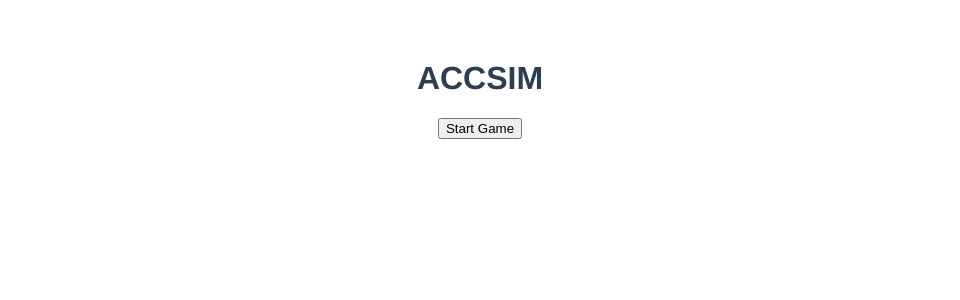
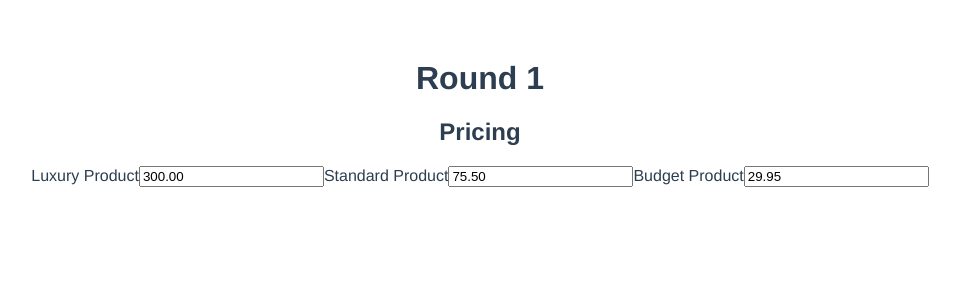
Before and after one commit to proman21/accsim, a Vue app: page /#/simulator in a window 1280 px wide. Shown: the top 300 px of the page, without its empty margins (160-1120 px from the left). Built offline with nearby package versions, Linux system fonts and the light colour scheme.

Commit message:
Add some work towards a basic structure
Added vue-router, configured the vue-cli builder, and added components
for some interactive elements.

```diff
--- a/package.json
+++ b/package.json
@@ -8,7 +8,8 @@
     "lint": "vue-cli-service lint"
   },
   "dependencies": {
-    "vue": "^2.5.13"
+    "vue": "^2.5.13",
+    "vue-router": "^3.0.1"
   },
   "devDependencies": {
     "@vue/cli-plugin-babel": "^3.0.0-beta.6",
--- a/public/index.html
+++ b/public/index.html
@@ -11,7 +11,9 @@
     <noscript>
       <strong>We're sorry but accsim doesn't work properly without JavaScript enabled. Please enable it to continue.</strong>
     </noscript>
-    <div id="app"></div>
+    <div id="app">
+      <router-view></router-view>
+    </div>
     <!-- built files will be auto injected -->
   </body>
 </html>
--- a/src/App.vue
+++ b/src/App.vue
@@ -1,17 +1,15 @@
 <template>
   <div id="app">
-    <StartScreen msg="ACCSIM"/>
+    <h1>ACCSIM</h1>
+    <router-link :to="{ path: '/simulator', params: {} }">
+      <button>Start Game</button>
+    </router-link>
   </div>
 </template>
 
 <script>
-import StartScreen from './components/StartScreen.vue'
-
 export default {
   name: 'app',
-  components: {
-    StartScreen
-  }
 }
 </script>
 
--- /dev/null
+++ b/src/Simulator.vue
@@ -0,0 +1,38 @@
+<template>
+  <div class="simulation">
+    <h1>Round 1</h1>
+    <div>
+      <h2>Pricing</h2>
+      <div class="products">
+        <product-pricer v-for="p in products"
+          :key="p.title"
+          :title="p.title"
+          :price="p.price"></product-pricer>
+      </div>
+    </div>
+  </div>
+</template>
+
+<script>
+import ProductPricer from "./components/ProductPricer";
+
+export default {
+  name: "Simulator",
+  components: {
+    ProductPricer
+  },
+  data: () => {
+    return {
+      products: [
+        { title: "Luxury Product", price: 300.00 },
+        { title: "Standard Product", price: 75.52 },
+        { title: "Budget Product", price: 29.95 }
+      ]
+    }
+  }
+}
+</script>
+
+<style scoped>
+
+</style>
--- /dev/null
+++ b/src/components/ProductPricer.vue
@@ -0,0 +1,28 @@
+<template lang="html">
+  <span class="product_pricer">
+    <span>{{ title }}</span>
+    <input type="text" name="price" required step="0.05" min="0" v-bind:value="roundedPrice.toFixed(2)">
+  </span>
+</template>
+
+<script>
+export default {
+  props: {
+    'title': String,
+    'price': Number
+  },
+  computed: {
+    roundedPrice: function() {
+      return Math.round(this.price * 20) / 20
+    }
+  }
+}
+</script>
+
+<style lang="css" scoped>
+
+input[type='number'] {
+  -moz-appearance:textfield;
+}
+
+</style>
--- a/src/components/StartScreen.vue
+++ /dev/null
@@ -1,16 +0,0 @@
-<template>
-  <div class="start">
-    <h1>ACCSIM</h1>
-    <button>Start Game</button>
-  </div>
-</template>
-
-<script>
-export default {
-  name: 'StartScreen'
-}
-</script>
-
-<!-- Add "scoped" attribute to limit CSS to this component only -->
-<style scoped>
-</style>
--- a/src/main.js
+++ b/src/main.js
@@ -1,8 +1,19 @@
 import Vue from 'vue'
+import VueRouter from 'vue-router'
 import App from './App.vue'
+import Simulator from './Simulator.vue'
 
 Vue.config.productionTip = false
 
+Vue.use(VueRouter)
+
+const router = new VueRouter({
+  routes: [
+    { path: "/", component: App },
+    { path: "/simulator", component: Simulator}
+  ]
+})
+
 new Vue({
-  render: h => h(App)
+  router
 }).$mount('#app')
--- /dev/null
+++ b/vue.config.js
@@ -0,0 +1,3 @@
+module.exports = {
+  compiler: true
+};
```
Also changed, not shown: 1 other file (tests, documents, lock files or other folders).
